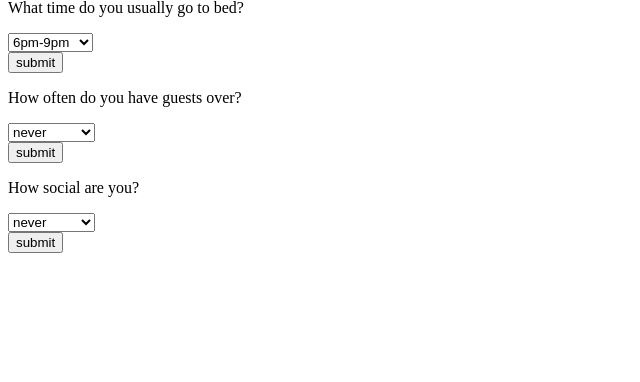
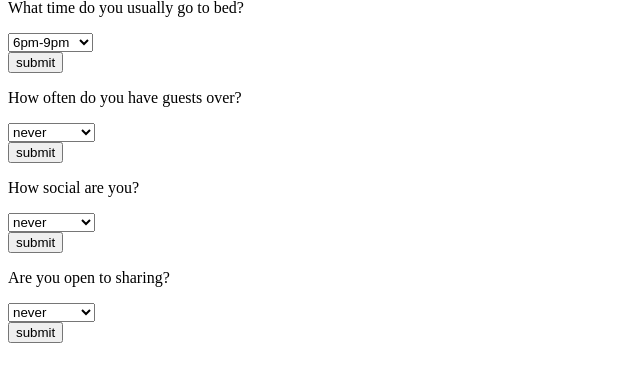
Before and after one commit to juliawnyu/roommate-app, a Flask app: page /quiz in a window 1280 px wide. Shown: the part 68-450 px from the top of the page, without its empty margins (0-640 px from the left). Run offline with Flask 2, Linux system fonts and the light colour scheme.

Commit message:
added to quiz template

```diff
--- a/server/templates/quiz.html
+++ b/server/templates/quiz.html
@@ -37,6 +37,16 @@
 	</select></br>
 	<input type="submit" value = "submit" />
 
+
+	<p>Are you open to sharing?</p>
+	<select id="sharing" name="sharing">
+		<option value="not at all">never</option>
+		<option value="rarely">rarely</option>
+        <option value="sometimes">sometimes</option>
+        <option value="definitely">often</option>
+	</select></br>
+	<input type="submit" value = "submit" />
+
 	{% if error %}
 		<p class="error"><strong>Error:</strong> {{error}}</p>
 	{% endif %}
```
